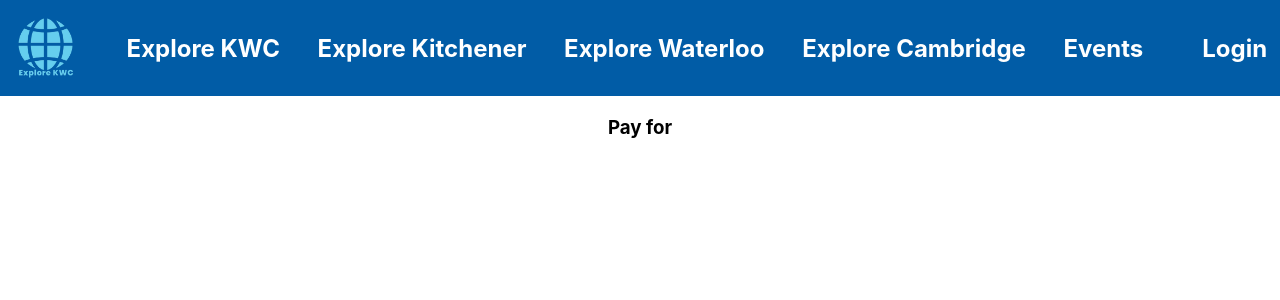
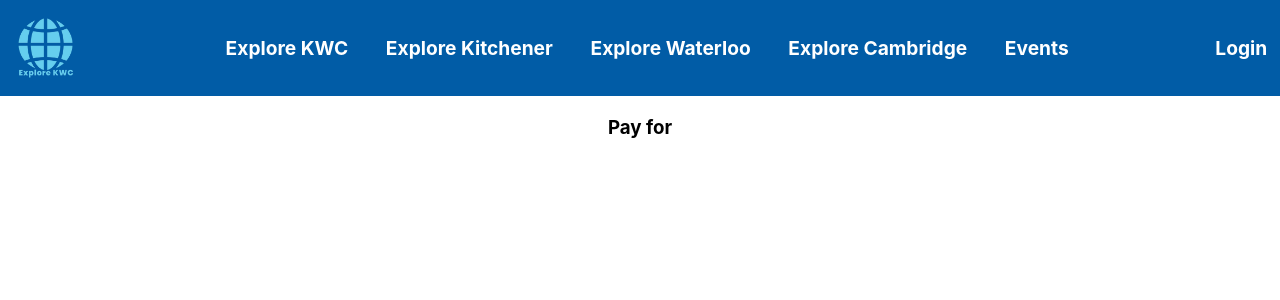
Before and after one commit to KavyajPandya/capstone, a React (Create React App) app in the folder client/: page /paypal-payment/1 in a window 1280 px wide. Shown: the top 300 px of the page. Built offline with nearby package versions, Linux system fonts and the light colour scheme.

Commit message:
minor changes

```diff
--- a/client/src/Components/AdminDashboard.js
+++ b/client/src/Components/AdminDashboard.js
@@ -123,13 +123,14 @@ const AdminDashboard = () => {
         color="primary"
         onClick={() => navigate("/admin/events/new")}
         sx={{
-          marginBottom: "20px",
+          margin: "2%",
           padding: "10px 20px",
           borderColor: "#1976d2",
-          color: "#1976d2",
+          backgroundColor:'#1976d2',
+          color: "#eee",
           "&:hover": {
-            borderColor: "#1565c0",
-            color: "#1565c0",
+            borderColor: "#1976d2",
+            color: "#eee",
           },
         }}
         startIcon={<AddIcon />}
@@ -206,7 +207,7 @@ const AdminDashboard = () => {
                       marginRight: 0.5,
                     }}
                   />
-                  {event.price ? `$${event.price}` : "Free"}
+                  {event.price ? `${event.price}` : "Free"}
                 </Typography>
                 <Typography variant="body2" sx={{ marginTop: 1 }}>
                   {event.description}
--- a/client/src/Components/EventsPage.js
+++ b/client/src/Components/EventsPage.js
@@ -103,10 +103,10 @@ const EventsPage = () => {
 
   return (
     <Container>
-      <Typography variant="h4" gutterBottom align="center" sx={{ margin: 4 }}>
+      {/* <Typography variant="h4" gutterBottom align="center" sx={{ margin: 4 }}>
         Events
-      </Typography>
-      <Grid container spacing={3}>
+      </Typography> */}
+      <Grid container spacing={3} sx={{ boxShadow: 0, margin: '2% 0', borderRadius: 1 }}>
         {/* Filters Section */}
         <Grid item xs={12} md={3}>
           <Box sx={{ boxShadow: 3, padding: 2, borderRadius: 1 }}>
@@ -114,7 +114,7 @@ const EventsPage = () => {
               Filter Events
             </Typography>
             <FormControl fullWidth sx={{ marginBottom: 2 }}>
-              <InputLabel>Location</InputLabel>
+              <InputLabel >Location</InputLabel>
               <Select
                 value={locationFilter}
                 onChange={(e) => setLocationFilter(e.target.value)}
--- a/client/src/Components/NavBar.js
+++ b/client/src/Components/NavBar.js
@@ -35,13 +35,15 @@ export default function NavBar({ isLoggedIn, setIsLoggedIn }) {
         style={{
           height: isMobile ? "0" : "100%",
           marginRight: isMobile ? "0" : "10px",
+          marginRight:'auto',
+          marginLeft:'0%'
         }}
       />
       <NavLink
         style={{
           textDecoration: "none",
           color: "white",
-          fontSize: isMobile ? "0.6rem" : isTablet ? "0.8rem" : "1rem",
+          fontSize: isMobile ? "0.6rem" : isTablet ? "0.8rem" : "0.8rem",
           fontWeight: isMobile ? "normal" : "bold",
         }}
         to="/"
@@ -52,7 +54,7 @@ export default function NavBar({ isLoggedIn, setIsLoggedIn }) {
         style={{
           textDecoration: "none",
           color: "white",
-          fontSize: isMobile ? "0.6rem" : isTablet ? "0.8rem" : "1rem",
+          fontSize: isMobile ? "0.6rem" : isTablet ? "0.8rem" : "0.8rem",
           fontWeight: isMobile ? "normal" : "bold",
         }}
         to="/ExploreKWC/kitchener"
@@ -63,7 +65,7 @@ export default function NavBar({ isLoggedIn, setIsLoggedIn }) {
         style={{
           textDecoration: "none",
           color: "white",
-          fontSize: isMobile ? "0.6rem" : isTablet ? "0.8rem" : "1rem",
+          fontSize: isMobile ? "0.6rem" : isTablet ? "0.8rem" : "0.8rem",
           fontWeight: isMobile ? "normal" : "bold",
         }}
         to="/ExploreKWC/waterloo"
@@ -74,7 +76,7 @@ export default function NavBar({ isLoggedIn, setIsLoggedIn }) {
         style={{
           textDecoration: "none",
           color: "white",
-          fontSize: isMobile ? "0.6rem" : isTablet ? "0.8rem" : "1rem",
+          fontSize: isMobile ? "0.6rem" : isTablet ? "0.8rem" : "0.8rem",
           fontWeight: isMobile ? "normal" : "bold",
         }}
         to="/ExploreKWC/cambridge"
@@ -85,7 +87,7 @@ export default function NavBar({ isLoggedIn, setIsLoggedIn }) {
         style={{
           textDecoration: "none",
           color: "white",
-          fontSize: isMobile ? "0.6rem" : isTablet ? "0.8rem" : "1rem",
+          fontSize: isMobile ? "0.6rem" : isTablet ? "0.8rem" : "0.8rem",
           fontWeight: isMobile ? "normal" : "bold",
         }}
         to="/events"
@@ -98,7 +100,7 @@ export default function NavBar({ isLoggedIn, setIsLoggedIn }) {
           style={{
             textDecoration: "none",
             color: "white",
-            fontSize: isMobile ? "0.6rem" : isTablet ? "0.8rem" : "1.5rem",
+            fontSize: isMobile ? "0.6rem" : isTablet ? "0.8rem" : "1.2rem",
             fontWeight: isMobile ? "normal" : "bold",
             marginRight:'0%',
             marginLeft:'auto'
@@ -111,7 +113,7 @@ export default function NavBar({ isLoggedIn, setIsLoggedIn }) {
         style={{
           textDecoration: "none",
           color: "white",
-          fontSize: isMobile ? "0.6rem" : isTablet ? "0.8rem" : "1.5rem",
+          fontSize: isMobile ? "0.6rem" : isTablet ? "0.8rem" : "1.2rem",
           fontWeight: isMobile ? "normal" : "bold",
           marginRight:'0%',
           marginLeft:'auto'
--- a/client/src/Components/PayPalPayment.js
+++ b/client/src/Components/PayPalPayment.js
@@ -11,13 +11,13 @@ const PayPalPayment = ({ event }) => {
     };
 
     return (
-        <PayPalScriptProvider options={{ "client-id": "YOUR_CLIENT_ID" }}>
+        <PayPalScriptProvider options={{ "client-id": "ARHQu_yOQYNigMGwNVsvrsPP9EbVfcj6Gs2ZTH4E06RezZU2rdq4fa89Ycy2A5IYO72o9OkR3zd-D6K0" }}>
             <div style={{ marginTop: 20 }}>
                 {/* <h3>Pay for {event.title}</h3> */}
                 <h3>Pay for </h3>
                 <PayPalButtons
-                    style={{ layout: 'vertical' }}
-                    createOrder={(data, actions) => {
+                style={{ shape: "pill", layout: "horizontal" }}
+                createOrder={(data, actions) => {
                         return actions.order.create({
                             purchase_units: [
                                 {
@@ -28,11 +28,11 @@ const PayPalPayment = ({ event }) => {
                             ],
                         });
                     }}
-                    onApprove={(data, actions) => {
-                        return actions.order.capture().then(() => {
-                            handleApprove(data.orderID);
-                        });
-                    }}
+                    // onApprove={(data, actions) => {
+                    //     return actions.order.capture().then(() => {
+                    //         handleApprove(data.orderID);
+                    //     });
+                    // }}
                     onError={(err) => {
                         alert('Payment failed. Please try again.');
                     }}
```
Also changed, not shown: 1 other file (tests, documents, lock files or other folders).
